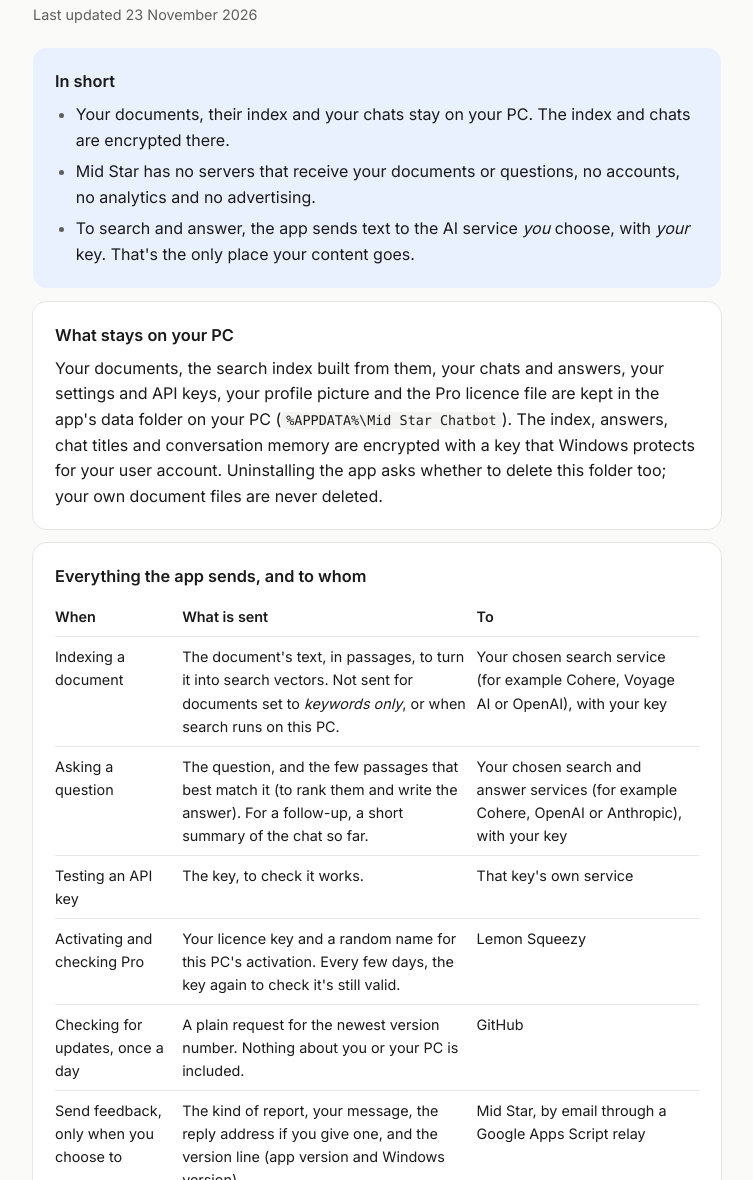
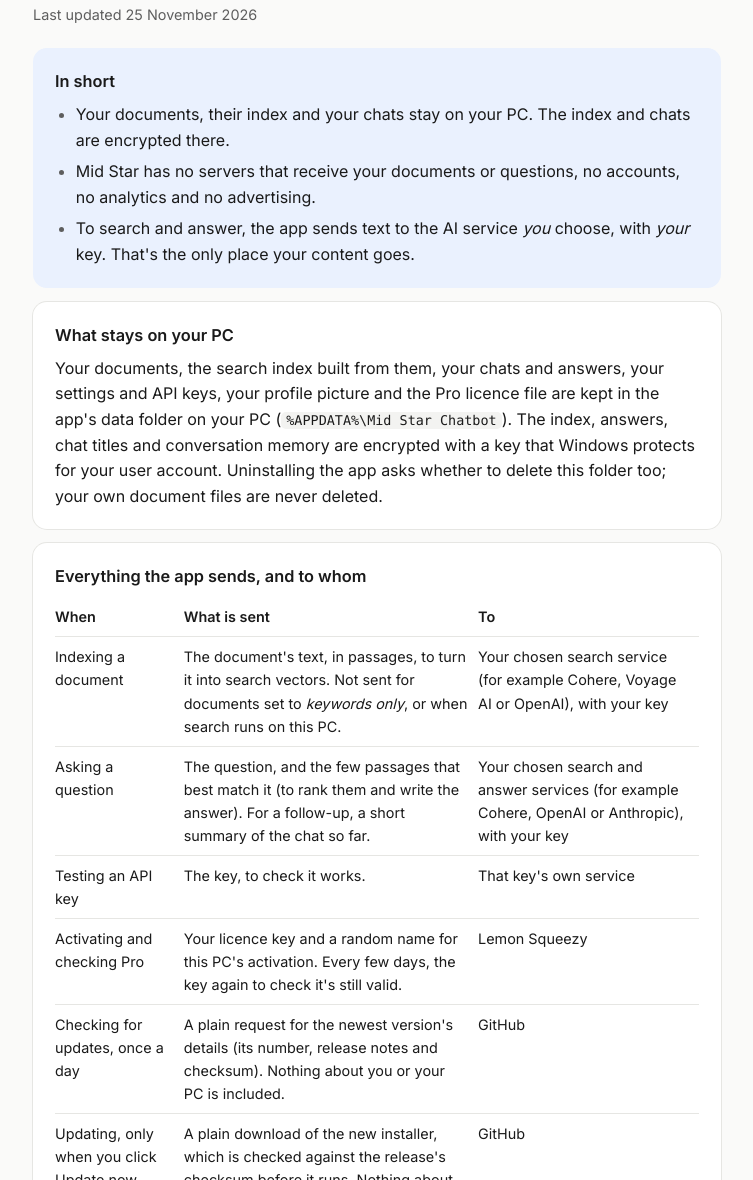
Before and after one commit to dilipvanukuru/midstar-download, a plain HTML site: page privacy.html in a window 1280 px wide. Shown: the part 120-1300 px from the top of the page, without its empty margins (263-1016 px from the left). Drawn offline with Linux system fonts and the light colour scheme.

Commit message:
Privacy: one-click updates download the installer from GitHub (1.8.0)

```diff
--- a/privacy.html
+++ b/privacy.html
@@ -17,7 +17,7 @@
 <main class="wide-page">
   <a class="back" href="./">← Mid Star Chatbot</a>
   <h1>Privacy policy</h1>
-  <p class="updated">Last updated 23 November 2026</p>
+  <p class="updated">Last updated 25 November 2026</p>
 
   <section class="card summary">
     <h2>In short</h2>
@@ -42,7 +42,8 @@
       <tr><td>Asking a question</td><td>The question, and the few passages that best match it (to rank them and write the answer). For a follow-up, a short summary of the chat so far.</td><td>Your chosen search and answer services (for example Cohere, OpenAI or Anthropic), with your key</td></tr>
       <tr><td>Testing an API key</td><td>The key, to check it works.</td><td>That key's own service</td></tr>
       <tr><td>Activating and checking Pro</td><td>Your licence key and a random name for this PC's activation. Every few days, the key again to check it's still valid.</td><td>Lemon Squeezy</td></tr>
-      <tr><td>Checking for updates, once a day</td><td>A plain request for the newest version number. Nothing about you or your PC is included.</td><td>GitHub</td></tr>
+      <tr><td>Checking for updates, once a day</td><td>A plain request for the newest version's details (its number, release notes and checksum). Nothing about you or your PC is included.</td><td>GitHub</td></tr>
+      <tr><td>Updating, only when you click Update now</td><td>A plain download of the new installer, which is checked against the release's checksum before it runs. Nothing about you or your PC is included.</td><td>GitHub</td></tr>
       <tr><td>Send feedback, only when you choose to</td><td>The kind of report, your message, the reply address if you give one, and the version line (app version and Windows version).</td><td>Mid Star, by email through a Google Apps Script relay</td></tr>
     </table>
     </div>
```
